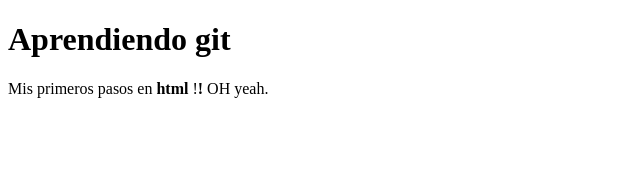
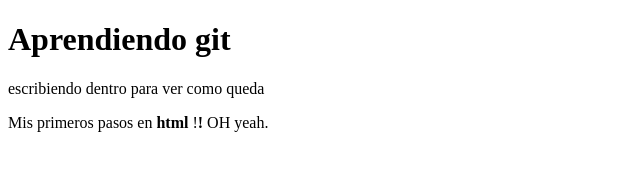
Before and after one commit to ROCIOPUEBLA/repositorio-3, a plain HTML site: page index.html in a window 1280 px wide. Shown: the whole page, without its empty margins (0-640 px from the left). Drawn offline with Linux system fonts and the light colour scheme.

Commit message:
haciendo commit dp de crear carpeta html

```diff
--- a/index.html
+++ b/index.html
@@ -5,7 +5,7 @@
   </head>
   <body>
     <h1>Aprendiendo git</h1>
-
+    <p>escribiendo dentro para ver como queda</p>
     <p>Mis primeros pasos en  <strong>html</strong> !<strong>!</strong> OH yeah.</p>
   </body>
 </html>
```
